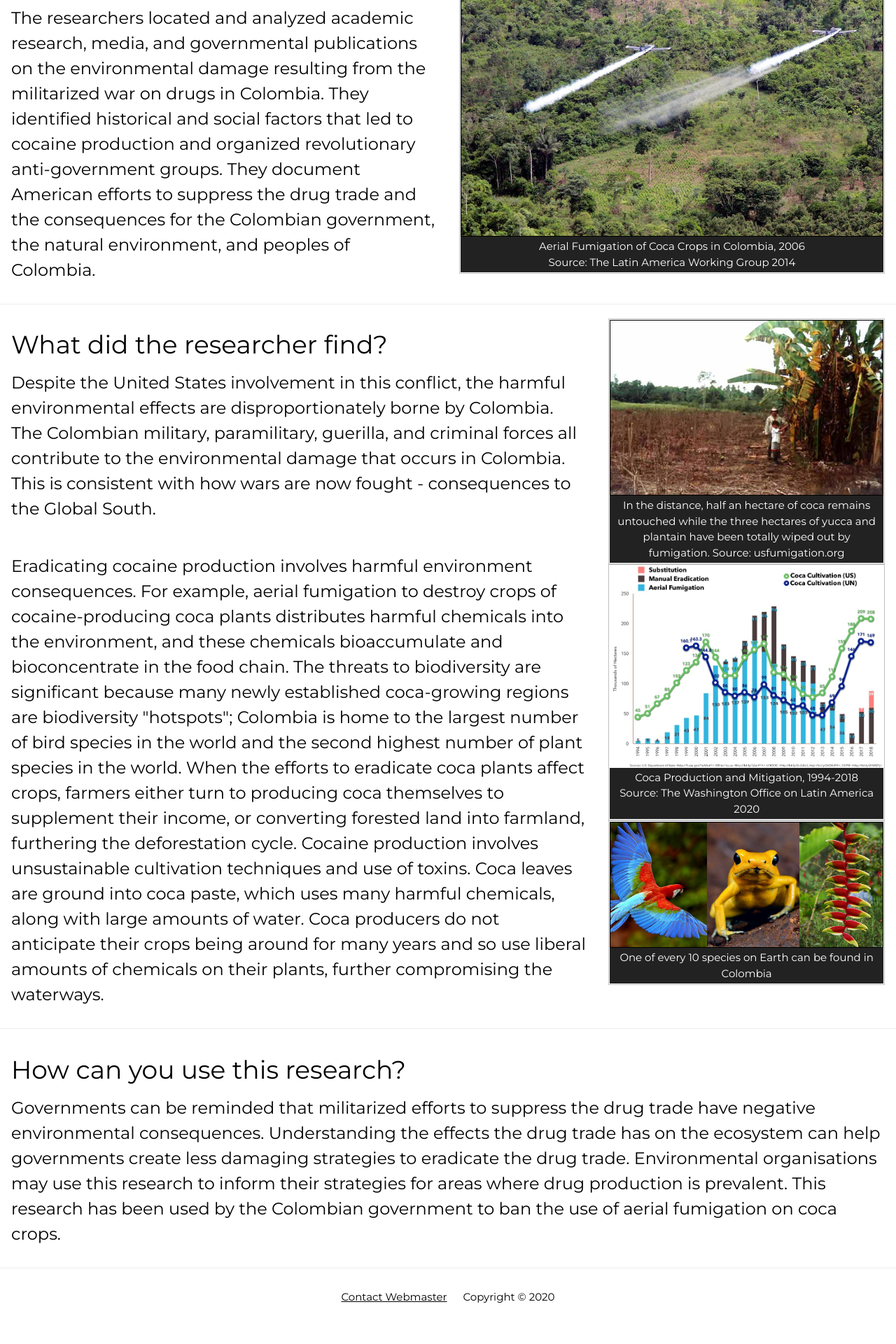
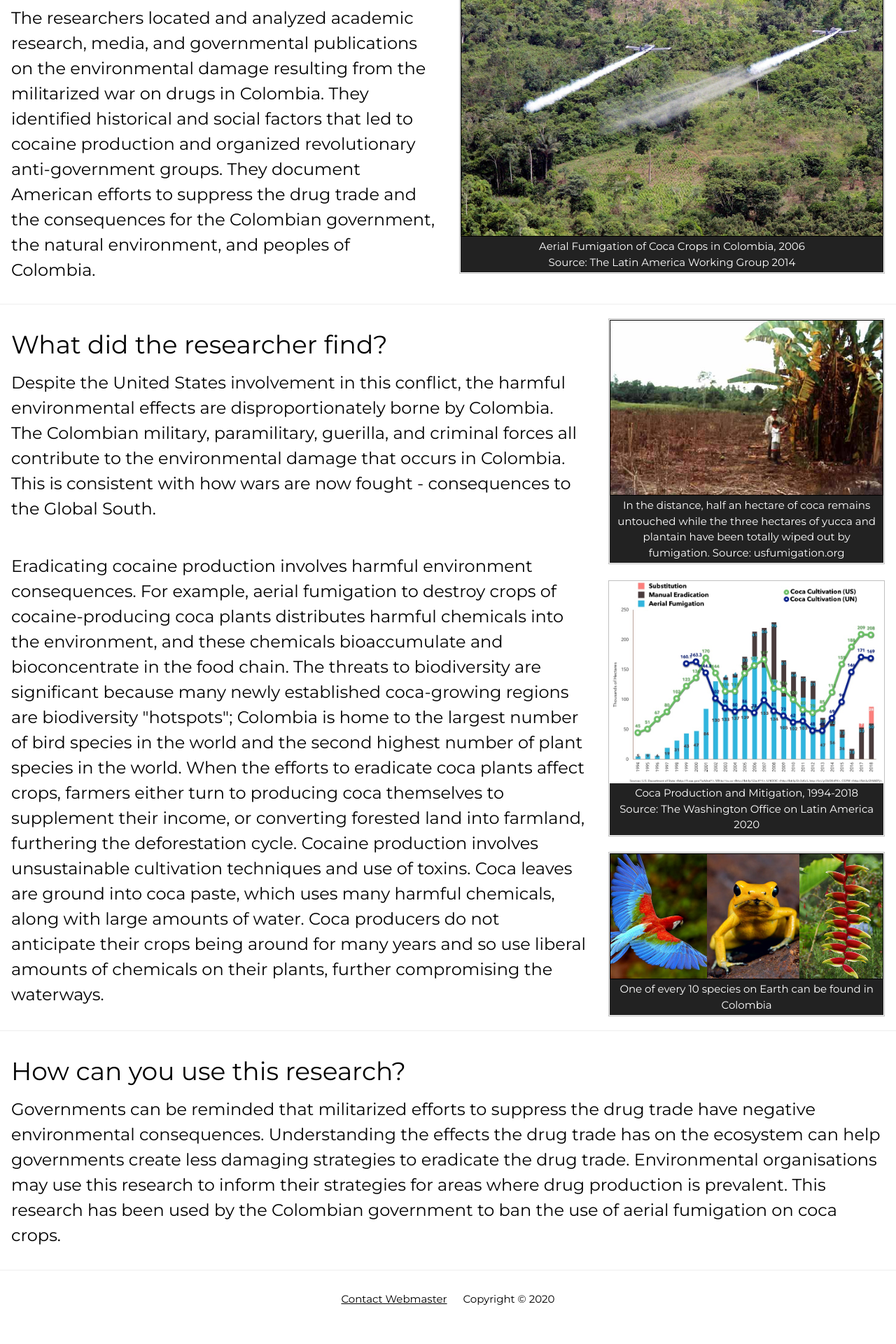
Before and after one commit to resilience1/resilience1.github.io, a Jekyll site: the page built from research/colombia.html, in a window 1280 px wide. Shown: the part 1471-3391 px from the top of the page at 70% size. Built offline with Jekyll 4.4.1, drawn with Linux system fonts in a browser that asks for light colours; nearby versions of some CDN libraries.

Commit message:
Update colombia.html

```diff
--- a/research/colombia.html
+++ b/research/colombia.html
@@ -254,13 +254,13 @@ title: War on Drugs | Michael Lengefeld
 				<figcaption class="caption">In the distance, half an hectare of coca remains untouched while
 					the three hectares of yucca and plantain have been totally wiped out by fumigation. Source: usfumigation.org
 				</figcaption>
-			</figure>
+			</figure><br>
 			<figure class="item">
 				<img class="displayed" id="myImg" src="/img/Coca1994thru2018.jpg" alt="Coca Production and Mitigation, 1994-2018" style="width:100%;height:100%">
 				<figcaption class="caption">Coca Production and Mitigation, 1994-2018<br>
 					Source: The Washington Office on Latin America 2020
 				</figcaption>
-			</figure>
+			</figure><br>
 			<figure class="item">
 			<img class="displayed" src="/img/speciescolombia.jpg" alt="Colombian biodiversity"
 			     style="width:100%; height: 100%; border:1px solid black; align:middle">
```
